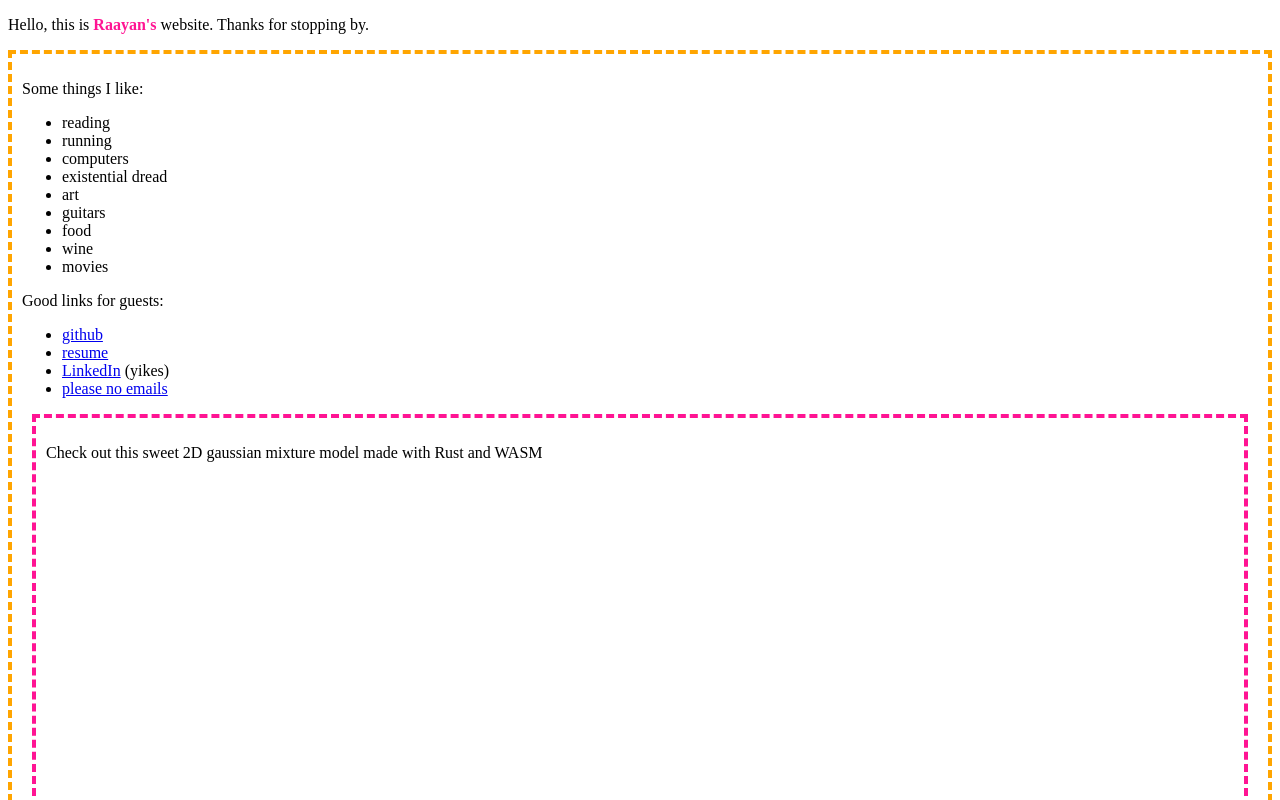
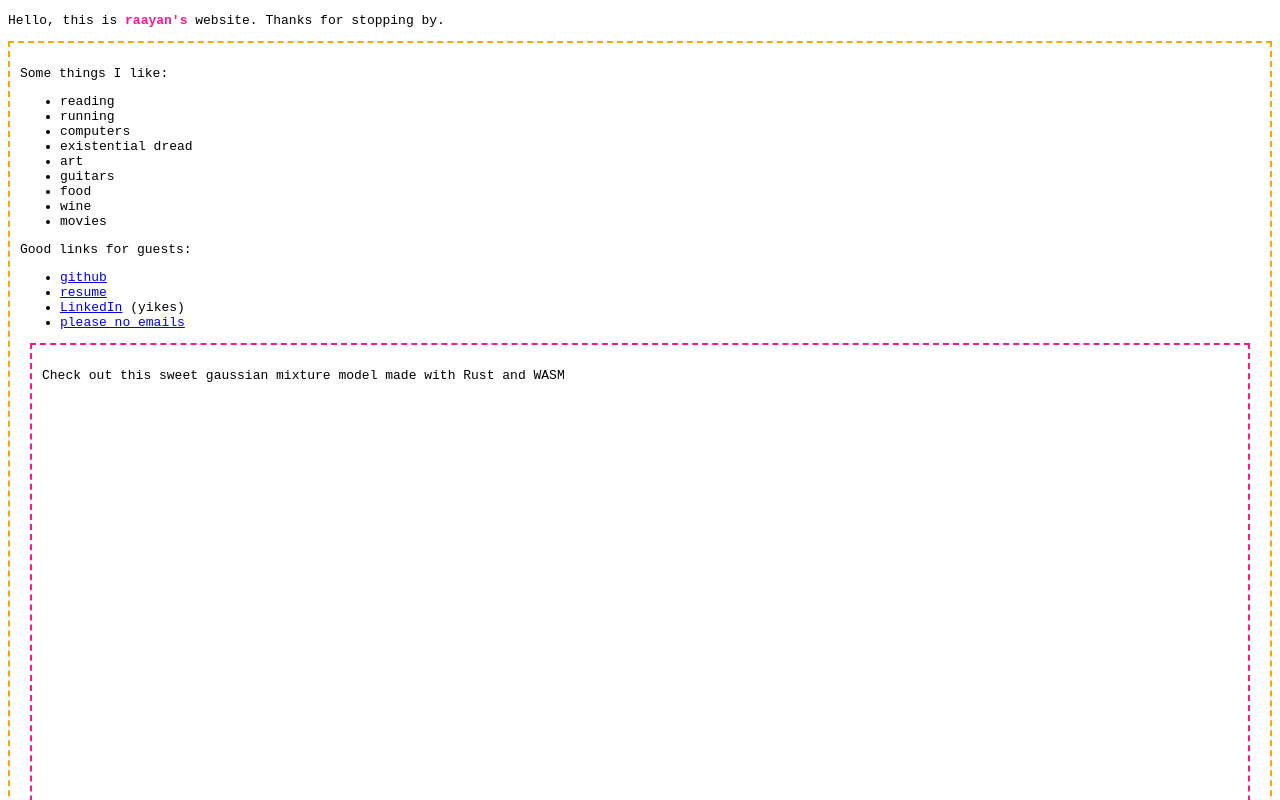
Before and after one commit to raayan/website, a plain HTML site: page index.html in a window 1280 px wide. Shown: the top 800 px of the page. Drawn offline with Linux system fonts and the light colour scheme.

```diff
--- a/index.html
+++ b/index.html
@@ -14,6 +14,11 @@
     <link rel="manifest" href="/manifest.json">
     <link rel="icon" href="/favicon.png" type="image/x-icon">
     <base data-trunk-public-url />
+    <style>
+        body {
+            font-family: monospace;
+        }
+    </style>
 </head>
 
 <body dir=>
@@ -26,12 +31,12 @@
 
             <header>
 
-                <p>Hello, this is <strong style="color:DeepPink">Raayan's</strong> website. Thanks for stopping by.</p>
+                <p>Hello, this is <strong style="color:DeepPink">raayan's</strong> website. Thanks for stopping by.</p>
 
             </header>
 
 
-            <article style="border: 4px dashed Orange; margin: 0px; padding: 10px">
+            <article style="border: 2px dashed Orange; margin: 0px; padding: 10px">
                 <p>Some things I like:</p>
 
                 <ul>
@@ -56,8 +61,8 @@
                 </ul>
 
 
-                <article style="border: 4px dashed DeepPink; padding: 10px; margin: 10px">
-                    <p>Check out this sweet 2D gaussian mixture model made with Rust and WASM</p>
+                <article style="border: 2px dashed DeepPink; padding: 10px; margin: 10px">
+                    <p>Check out this sweet gaussian mixture model made with Rust and WASM</p>
 
                     <canvas id="canvas" width="800" height="600" plot-yaw=1
                         style="max-width: 800px; max-height: 600px; width: 100%; heigh: 100%; "></canvas>
```
Also changed, not shown: 2 other files.
